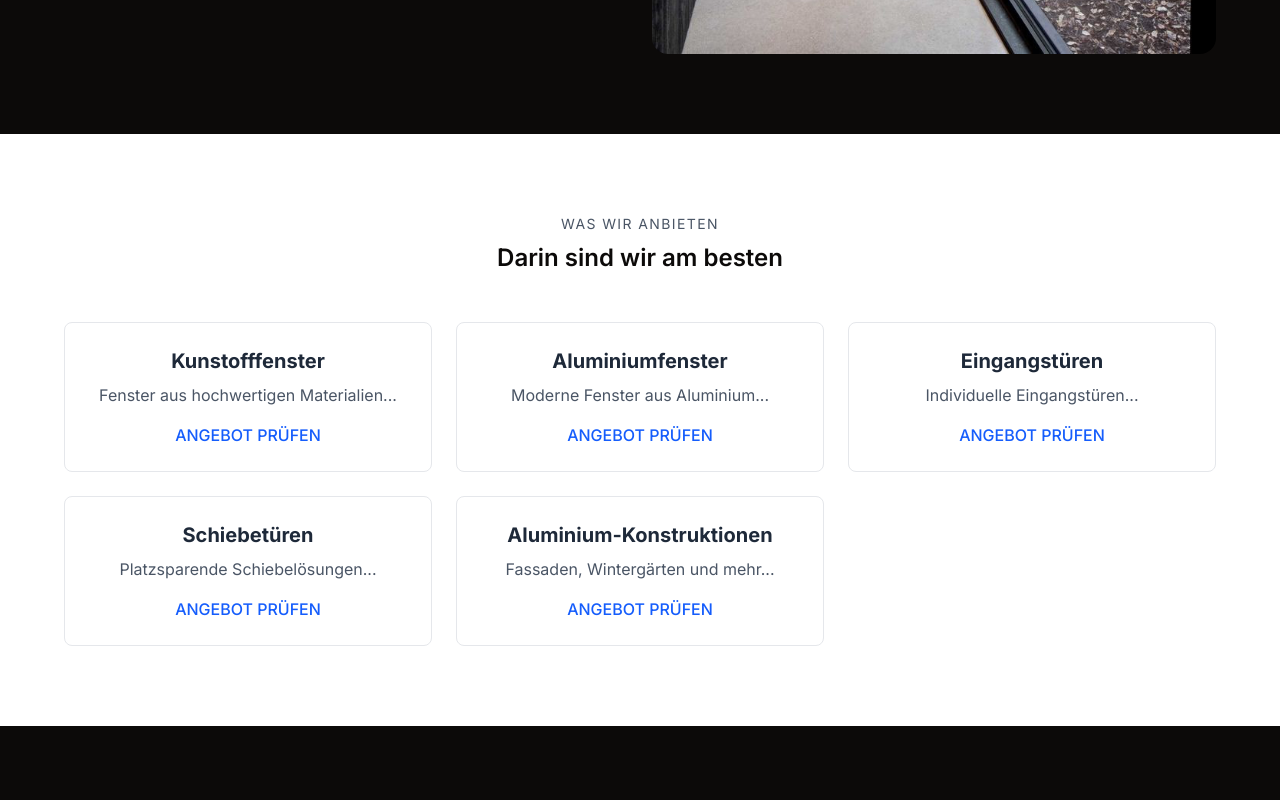
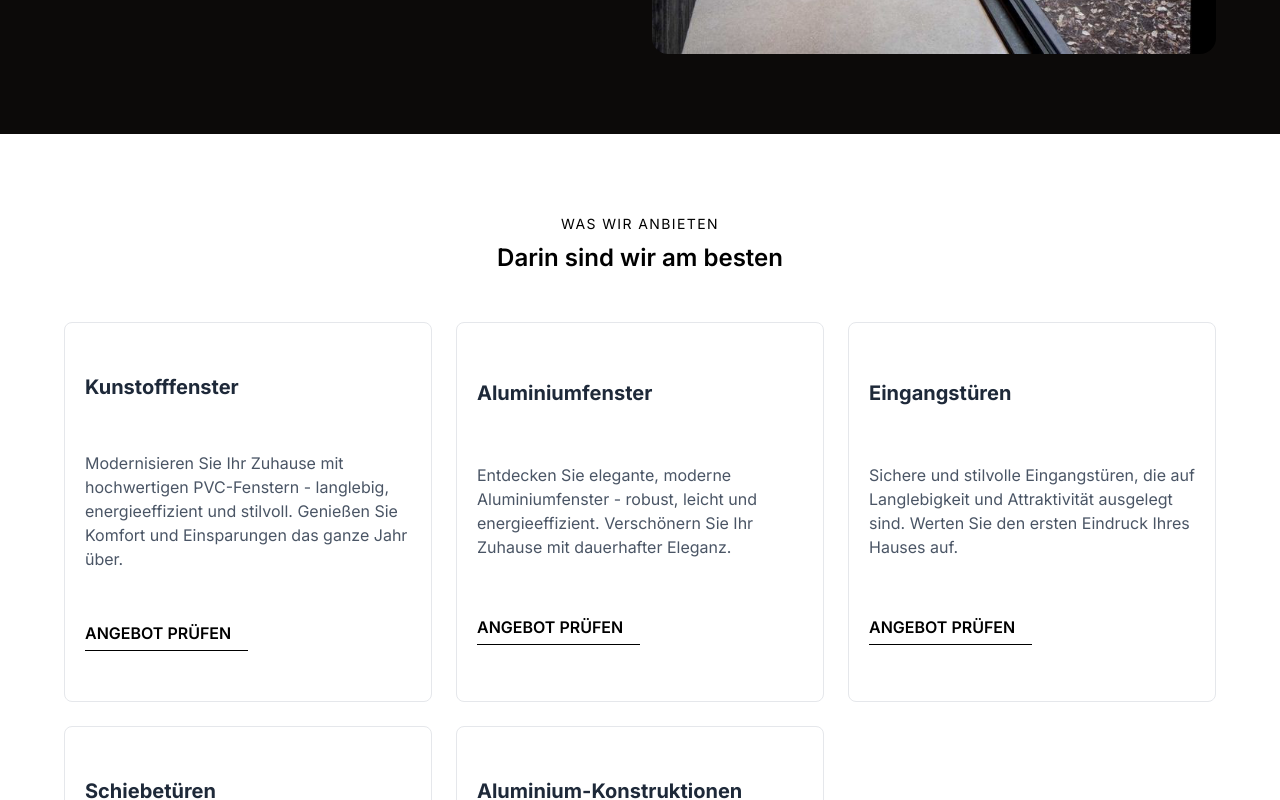
Before and after one commit to kamzerinho/windoor, a Next.js app: page / in a window 1280 px wide. Shown: the part 1740-2540 px from the top of the page. Built offline with nearby package versions, Linux system fonts and the light colour scheme.

Commit message:
Uzupełnienie strony głównej oraz dodanie footera

```diff
--- a/src/app/layout.tsx
+++ b/src/app/layout.tsx
@@ -2,6 +2,7 @@ import type { Metadata } from "next";
 import "@/app/globals.css";
 import Navbar from '@/components/navbar';
 import { Inter } from 'next/font/google';
+import Footer from '@/components/Footer'
 
 const inter = Inter({
   subsets: ['latin'],
@@ -22,7 +23,9 @@ export default function RootLayout({
 }) {
   return (
     <html lang="en">
-       <body className={inter.variable}><Navbar></Navbar>{children}</body>
+       <body className={inter.variable}>
+        <Navbar></Navbar>{children}</body>
+       <Footer />
     </html>
   );
 }
--- /dev/null
+++ b/src/components/Footer.tsx
@@ -0,0 +1,16 @@
+import Navbarfooter from '@/components/navbar-footer';
+import Link from 'next/link';
+
+export default function Footer() {
+  return (
+    <footer className="bg-white text-black py-6 ">
+
+      <div className="flex justify-around items-center">
+              <Link href="home" className="">
+        <p className="text-2xl font-bold">WinDoor<span>Vision</span></p>
+      </Link>
+    <Navbarfooter></Navbarfooter></div>
+        <div className="flex justify-center my-2"><p>&copy; {new Date().getFullYear()} WinDoorVision Wszelkie prawa zastrzeżone.</p></div>
+    </footer>
+  )
+}
--- a/src/components/ServicesSection.tsx
+++ b/src/components/ServicesSection.tsx
@@ -1,32 +1,32 @@
 // components/ServicesSection.tsx
 const services = [
-  { title: 'Kunstofffenster', desc: 'Fenster aus hochwertigen Materialien...', link: '#' },
-  { title: 'Aluminiumfenster', desc: 'Moderne Fenster aus Aluminium...', link: '#' },
-  { title: 'Eingangstüren', desc: 'Individuelle Eingangstüren...', link: '#' },
-  { title: 'Schiebetüren', desc: 'Platzsparende Schiebelösungen...', link: '#' },
-  { title: 'Aluminium-Konstruktionen', desc: 'Fassaden, Wintergärten und mehr...', link: '#' },
+  { title: 'Kunstofffenster', desc: 'Modernisieren Sie Ihr Zuhause mit hochwertigen PVC-Fenstern - langlebig, energieeffizient und stilvoll. Genießen Sie Komfort und Einsparungen das ganze Jahr über.', link: '#' },
+  { title: 'Aluminiumfenster', desc: 'Entdecken Sie elegante, moderne Aluminiumfenster - robust, leicht und energieeffizient. Verschönern Sie Ihr Zuhause mit dauerhafter Eleganz.', link: '#' },
+  { title: 'Eingangstüren', desc: 'Sichere und stilvolle Eingangstüren, die auf Langlebigkeit und Attraktivität ausgelegt sind. Werten Sie den ersten Eindruck Ihres Hauses auf.', link: '#' },
+  { title: 'Schiebetüren', desc: 'Erleben Sie nahtloses Wohnen mit eleganten Schiebetüren - platzsparend, elegant und einfach zu bedienen. Perfekt für moderne Häuser.', link: '#' },
+  { title: 'Aluminium-Konstruktionen', desc: 'Entdecken Sie die vielseitigen Aluminiumkonstruktionen - stabil, leicht und ideal für individuelle Designs. Perfekt für private und gewerbliche Projekte.', link: '#' },
 ];
 
 export default function ServicesSection() {
   return (
-    <section className="bg-white py-20 px-6">
-      <div className="max-w-6xl mx-auto text-center">
-        <h2 className="uppercase text-sm text-gray-600 tracking-widest mb-2">
+    <section className="bg-white py-20 px-6 text-black">
+      <div className="max-w-6xl mx-auto">
+        <h2 className="uppercase text-sm text-center text-black tracking-widest mb-2">
           WAS WIR ANBIETEN
         </h2>
-        <p className="text-2xl font-semibold mb-12">Darin sind wir am besten</p>
+        <p className="text-2xl font-semibold mb-12 text-center">Darin sind wir am besten</p>
 
         <div className="grid md:grid-cols-3 gap-6">
           {services.map((s, idx) => (
             <div
               key={idx}
-              className="border border-gray-200 p-6 rounded-lg hover:shadow-lg transition"
+              className="border border-gray-200 py-[50px] px-5 rounded-lg hover:shadow-lg transition flex flex-col justify-evenly"
             >
-              <h3 className="text-xl font-bold mb-2 text-gray-800">{s.title}</h3>
-              <p className="text-gray-600 mb-4">{s.desc}</p>
+              <h3 className="text-xl font-bold mb-[50px] text-gray-800">{s.title}</h3>
+              <p className="text-gray-600 mb-[50px]">{s.desc}</p>
               <a
                 href={s.link}
-                className="text-blue-600 font-medium hover:underline"
+                className=" font-semibold border-b w-[50%] pb-[5px] hover:border-b-[2px] hover:font-bold"
               >
                 ANGEBOT PRÜFEN
               </a>
--- /dev/null
+++ b/src/components/navbar-footer.tsx
@@ -0,0 +1,29 @@
+'use client';
+
+import Link from 'next/link';
+
+export default function Navbarfooter() {
+
+
+  return (
+    <nav className="px-6 py-4 bg-dark">
+
+
+      <ul className="flex items-center space-x-6 text-white-700 transition ease-in">
+      <li className="relative">
+          <Link href="angebot" className="">Angebot</Link>
+        </li>
+        <li>
+          <Link href="/" className="hover:text-gray-600 transition-colors">
+            Home
+          </Link>
+        </li>
+        <li>
+          <Link href="/about" className="hover:text-gray-600 transition-colors">
+            About
+          </Link>
+        </li>
+      </ul>
+    </nav>
+  );
+}
--- a/src/components/navbar.tsx
+++ b/src/components/navbar.tsx
@@ -10,7 +10,7 @@ export default function Navbar() {
   return (
     <nav className="flex items-center justify-around px-6 py-4 bg-dark shadow-md">
       <Link href="home" className="">
-        <p className="flex flex-col text-center text-2xl text-white">WinDoor<span>Vision</span></p>
+        <p className="flex flex-col text-center text-2xl text-white font-bold">WinDoor<span>Vision</span></p>
       </Link>
 
       <ul className="flex items-center space-x-6 text-white-700 transition ease-in">
```
